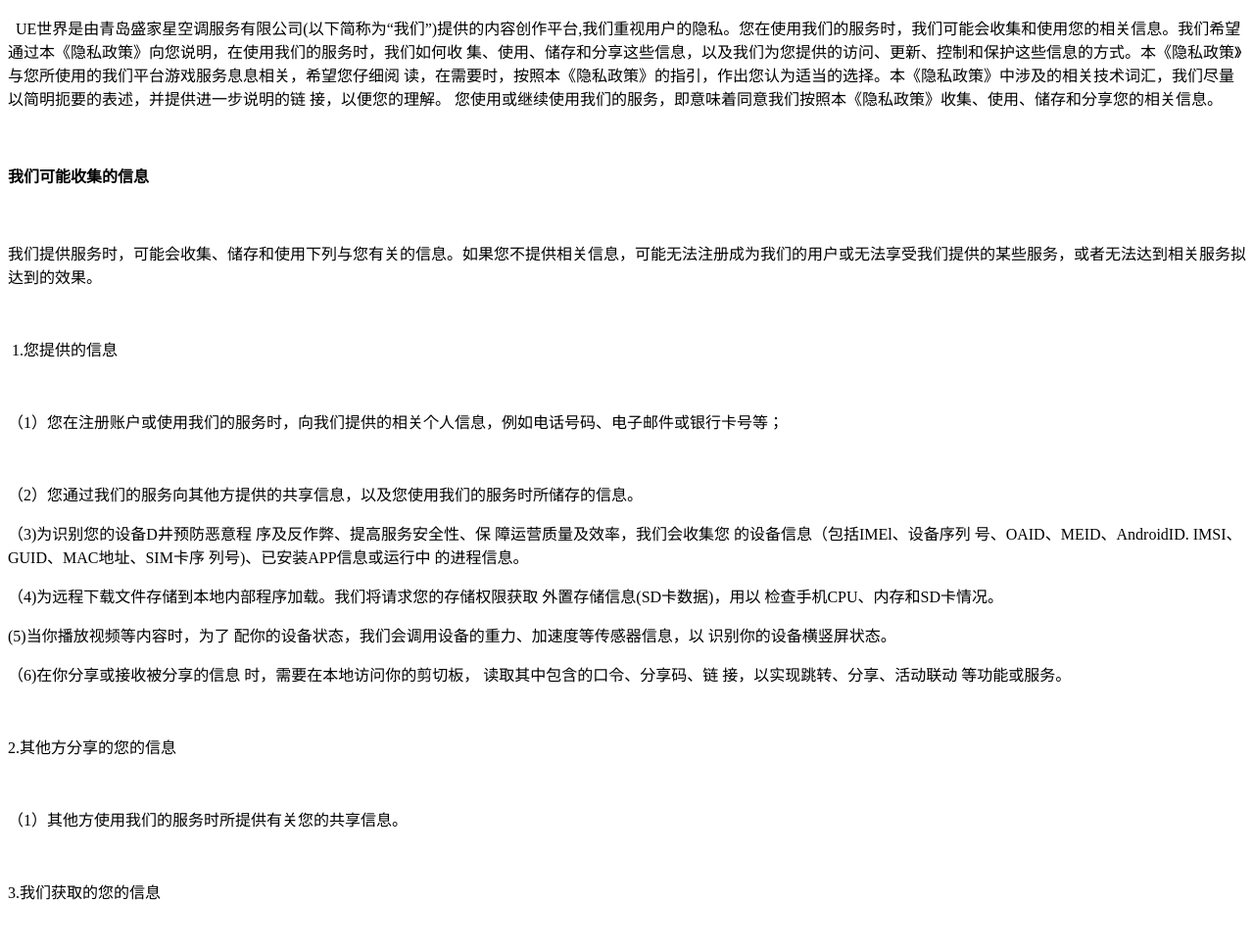
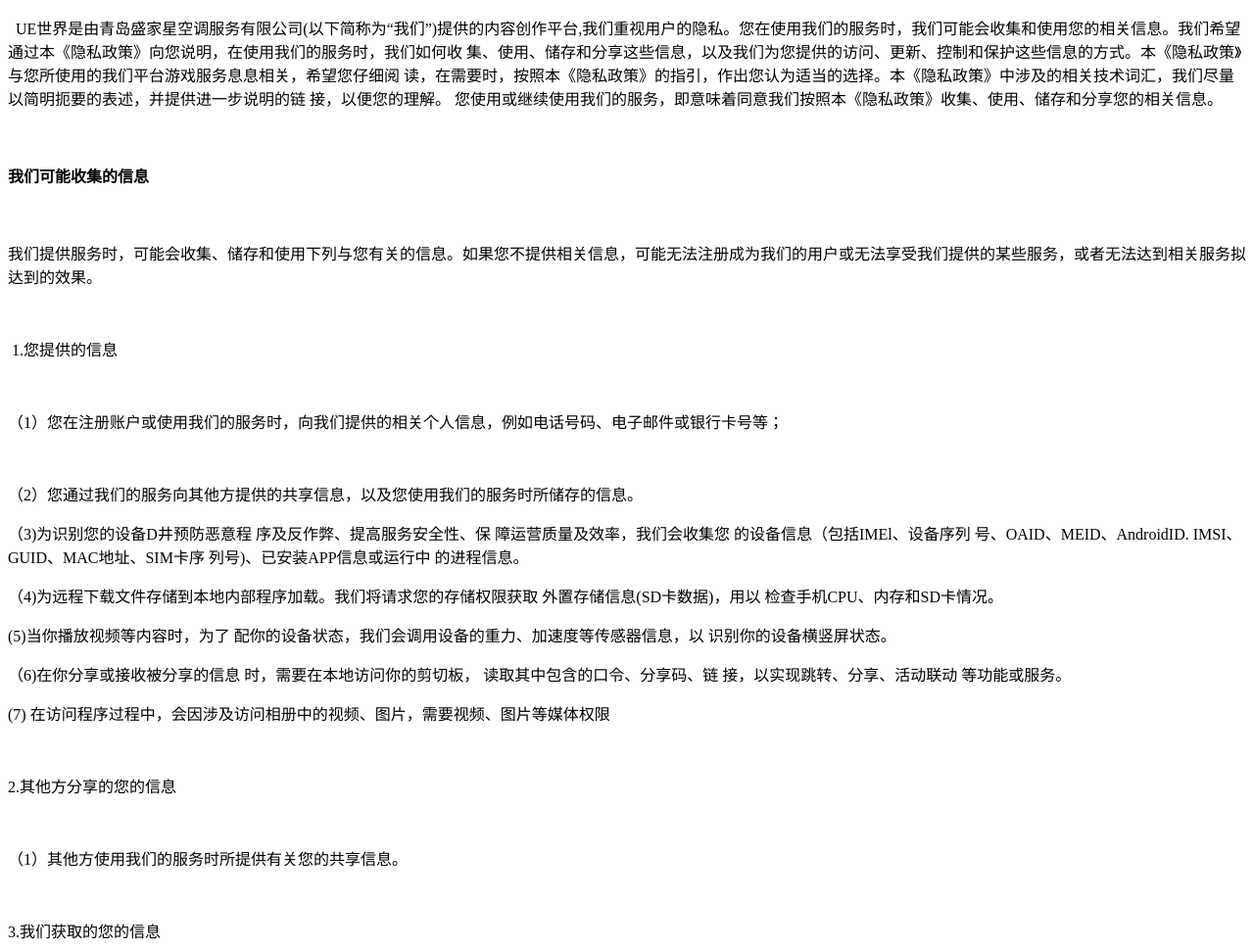
Before and after one commit to vsguji11/vsguji11.github.io, a plain HTML site: page index.html in a window 1280 px wide. Shown: the part 119-1088 px from the top of the page at 98% size. Drawn offline with Linux system fonts and the light colour scheme.

Commit message:
Update index.html

```diff
--- a/index.html
+++ b/index.html
@@ -44,6 +44,8 @@
 
          <p>（6)在你分享或接收被分享的信息 时，需要在本地访问你的剪切板， 读取其中包含的口令、分享码、链 接，以实现跳转、分享、活动联动
 等功能或服务。</p>
+
+	  <p> (7) 在访问程序过程中，会因涉及访问相册中的视频、图片，需要视频、图片等媒体权限<p>
 
      <p>2.其他方分享的您的信息</p>
 
```
